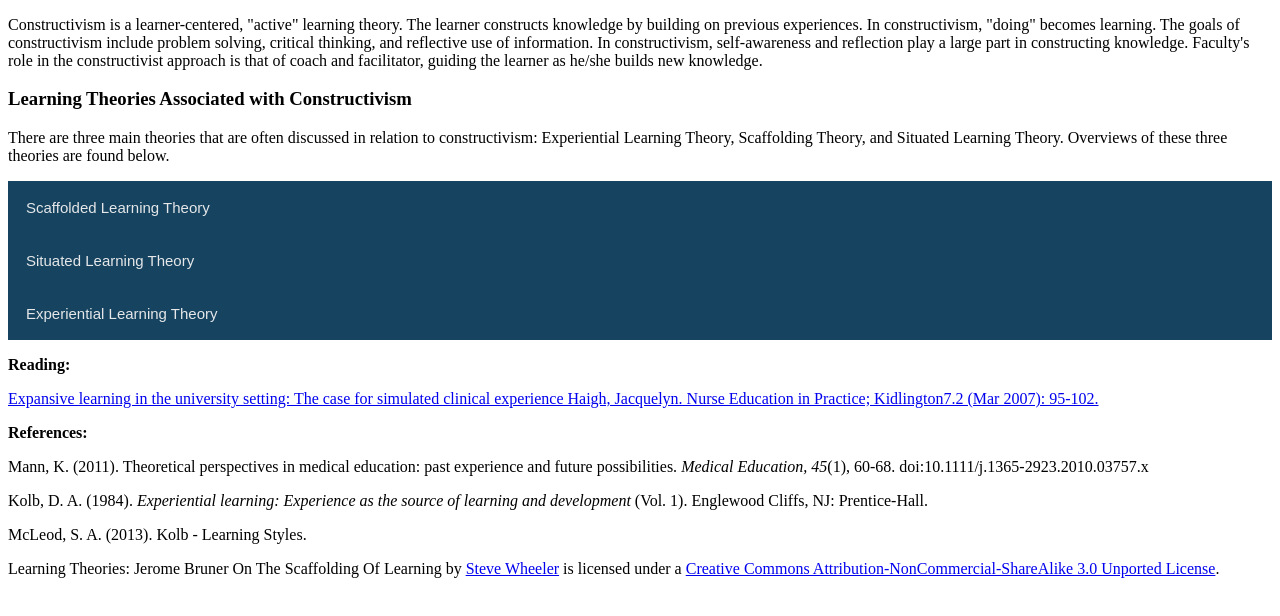
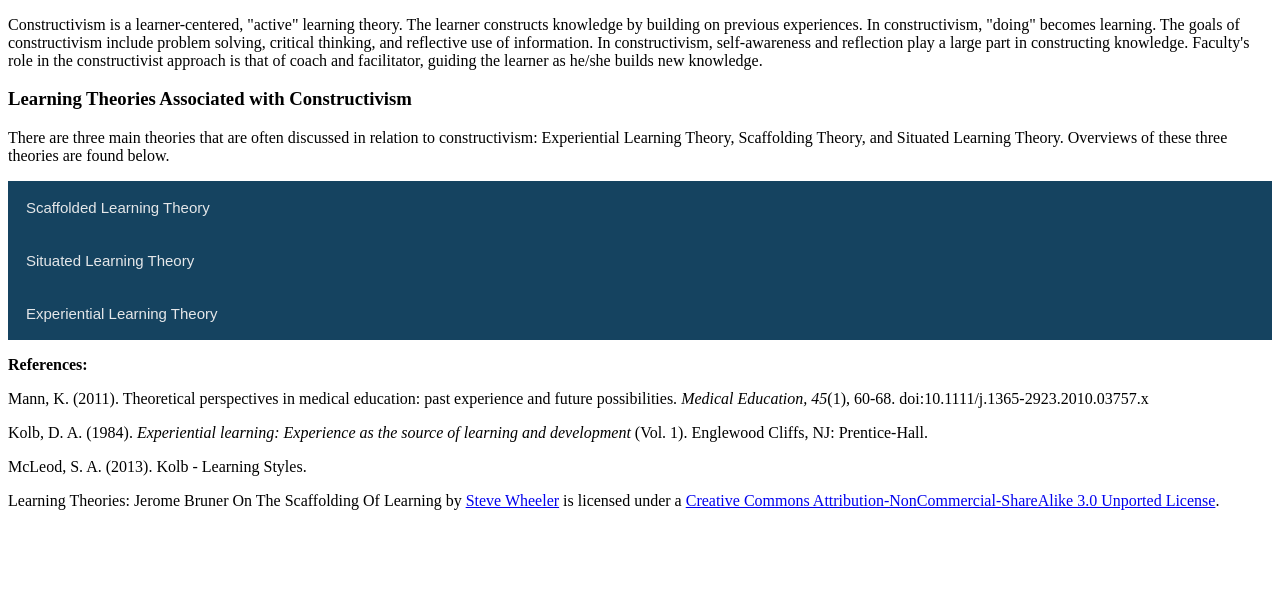
Before and after one commit to nochickychick/EducationalTheoriesForActiveLearning, a plain HTML site: page index.html in a window 1280 px wide. Shown: the part 3229-3845 px from the top of the page. After the commit the page ends 3823 px from the top, so only its background shows below. Drawn offline with Linux system fonts and the light colour scheme.

Commit message:
Update index.html

```diff
--- a/index.html
+++ b/index.html
@@ -177,12 +177,9 @@ div.panel {
 <li><span>Active Experimentation<br /><br /></span></li>
 </ol>
 <p><span>ELT is a learner centered theory. For example, in simulation, this is exhibited by how the student controls the direction in which a simulation progresses. While the outcomes and objectives of any given simulation are determined at a faculty/administrative level, the student alone controls their behaviors in the simulation. They make choices based on their level of knowledge and comfort, and those choices drive the outcomes and consequences within the simulations. You can often see this behavior in other active learning methodologies as well. &nbsp;</span></p>
-<p>We will look at ELT again, in more depth, in later modules.</p>
 </blockquote>
 </div>
 </div>
-<p><strong>Reading:</strong></p>
-<p style="margin-left: .5in; text-indent: -.5in;"><a href="http://www.sciencedirect.com.frontier.idm.oclc.org/science/article/pii/S1471595306000564">Expansive learning in the university setting: The case for simulated clinical experience Haigh, Jacquelyn. Nurse Education in Practice; Kidlington7.2 (Mar 2007): 95-102.</a></p>
 
 <p><strong>References:</strong></p>
 <p><span style="font-weight: 400;">Mann, K. (2011). Theoretical perspectives in medical education: past experience and future possibilities. <em>Medical Education, 45</em>(1), 60-68. doi:10.1111/j.1365-2923.2010.03757.x</span></p>
```
